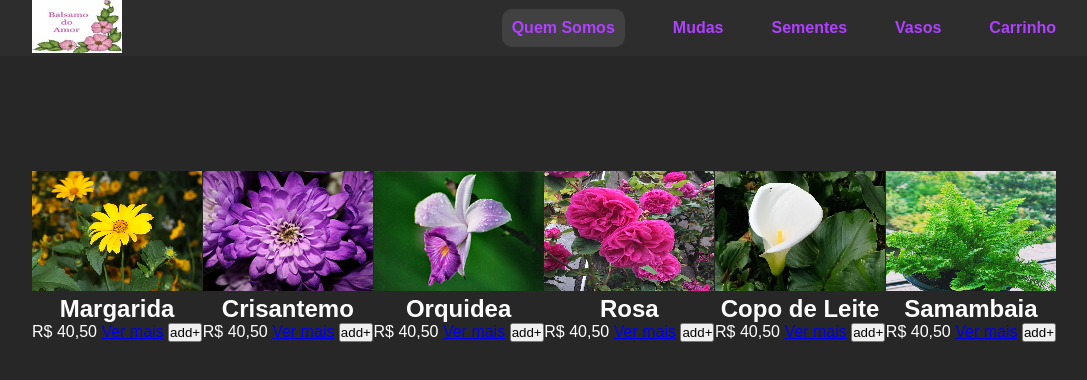
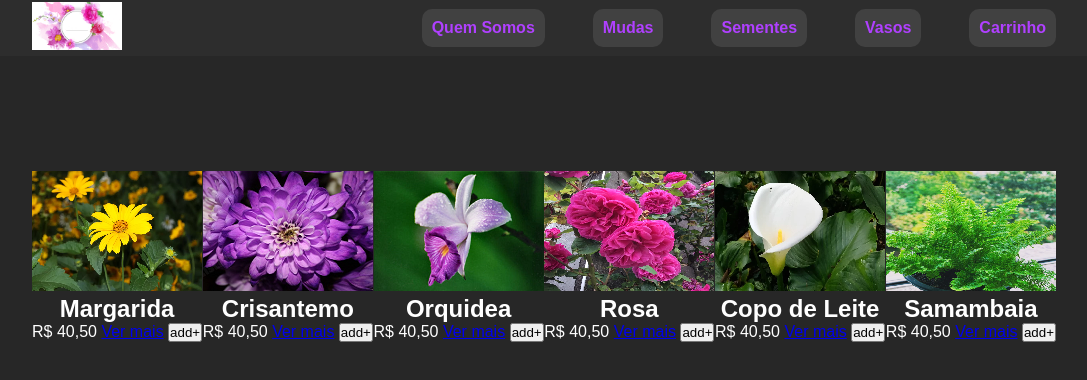
Before and after one commit to dh-pi-grupo5/test, a website: page views/index.html in a window 1280 px wide. Shown: the whole page, without its empty margins (96-1183 px from the left). Drawn offline with Linux system fonts and the light colour scheme; files whose address does not match are found by name.

Commit message:
Header and Pictures

```diff
--- a/views/index.html
+++ b/views/index.html
@@ -12,15 +12,15 @@
 <header>
 <div class="header" id="header">
     <div class="logo_header">
-        <img src="/img/Logo.jpg" class="img_logo_header" alt="LogoSite">
+        <img src="/img/Logo.png" class="img_logo_header" alt="LogoSite">
     </div>
 
     <div class="navigation_header">
         <a href="/views/quemSomos.html" class="active">Quem Somos</a>
-        <a href="/views/mudas.html">Mudas</a>
-        <a href="/views/sementes.html">Sementes</a>
-        <a href="/views/vasos.html">Vasos</a>
-        <a href="/views/carrinho.html">Carrinho</a>
+        <a href="/views/mudas.html" class="active">Mudas</a>
+        <a href="/views/sementes.html" class="active">Sementes</a>
+        <a href="/views/vasos.html" class="active">Vasos</a>
+        <a href="/views/carrinho.html" class="active">Carrinho</a>
     </div>
 </header>
 <main>
```
